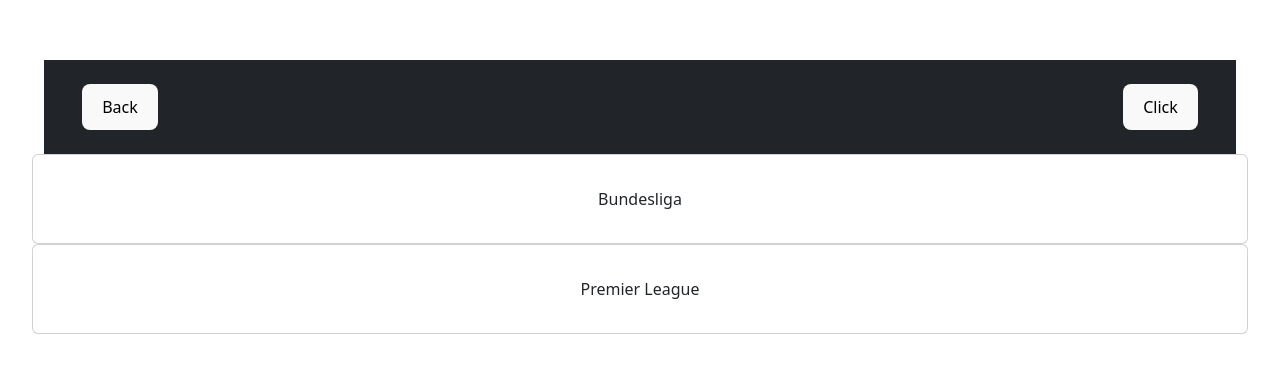
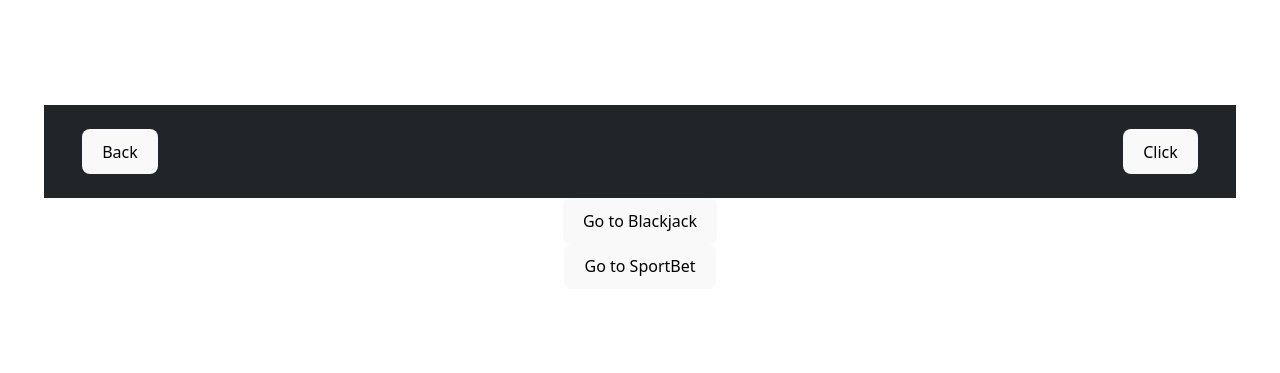
Before and after one commit to szilvassy-bence/mern-betting, a React (Vite) app in the folder frontend/: page / in a window 1280 px wide. Shown: the part 203-576 px from the top of the page. Built offline with nearby package versions, Linux system fonts and the light colour scheme.

Commit message:
Added starter page

```diff
--- a/frontend/src/App.jsx
+++ b/frontend/src/App.jsx
@@ -1,33 +1,28 @@
 import { useState } from 'react';
 import Nav from './components/Nav';
 import './App.css';
-import Main from "./components/Main"
 import Leagues from './components/Leagues';
+import StarterPage from './components/StarterPage';
+import Blackjack from './components/Blackjack';
+
 
 function App() {
-  const [id, setId] = useState(null)
+  const [gambleType, setGambleType] = useState(null)
 
-	function bundesliga () {
-		console.log("bundesliga clicked");
-		setId("1")
+	function backToStarter (type = null) {
+		setGambleType(type)
 	}
-
-	function premier () {
-		console.log("premier clicked");
-		setId("2")
-	}
-
-	function backToLeagues () {
-		setId(null)
-	}
-  console.log(id);
+  console.log(gambleType);
   return (
     <>
-      <Nav backToLeagues={backToLeagues}/>
-      {id === null ?
-        <Leagues premier={premier} bundesliga={bundesliga}/>
-				:
-				<Main id={id} />
+      <Nav backToStarter={backToStarter}/>
+
+
+      { gambleType === "sportbet" ?
+        <Leagues /> :
+        gambleType === "blackjack" ?
+        <Blackjack /> :
+        <StarterPage goToPages={backToStarter}/>
 				}
 
     </>
--- /dev/null
+++ b/frontend/src/components/Blackjack.jsx
@@ -0,0 +1,8 @@
+export default function () {
+
+
+    return (
+        <>
+        </>
+    )
+}
--- a/frontend/src/components/Leagues.jsx
+++ b/frontend/src/components/Leagues.jsx
@@ -1,10 +1,29 @@
+import { useState } from "react";
+import Main from "./Main"
 
 export default function Leagues ({premier, bundesliga}) {
+  const [id, setId] = useState(null)
+
+  function bundesliga () {
+		console.log("bundesliga clicked");
+		setId("1")
+	}
+
+	function premier () {
+		console.log("premier clicked");
+		setId("2")
+	}
 
   return (
     <>
-			<div className="card" onClick={bundesliga}>Bundesliga</div>
-			<div className="card" onClick={premier}>Premier League</div>
+    { id === null ?
+      <div>
+        <div className="card" onClick={bundesliga}>Bundesliga</div>
+        <div className="card" onClick={premier}>Premier League</div>
+      </div> :
+      <Main />
+    }
+
     </>
   )
 }
--- a/frontend/src/components/Nav.jsx
+++ b/frontend/src/components/Nav.jsx
@@ -1,9 +1,9 @@
-export default function Nav({ backToLeagues }) {
+export default function Nav({ backToStarter }) {
 	return (
 		<div className="container-fluid">
 			<div className="navbar bg-dark navbar-expand-lg">
 				<div className="container py-3">
-				<button type="button" onClick={backToLeagues}>Back</button>
+				<button type="button" onClick={backToStarter}>Back</button>
 					<button type="button">Click</button>
 				</div>
 			</div>
--- /dev/null
+++ b/frontend/src/components/StarterPage.jsx
@@ -0,0 +1,14 @@
+
+export default function ({ goToPages }) {
+
+    return (
+        <>
+        <div>
+            <button onClick={() => goToPages("blackjack")}>Go to Blackjack</button>
+        </div>
+        <div>
+            <button onClick={() => goToPages("sportbet")}>Go to SportBet</button>
+        </div>
+        </>
+    )
+}
```
